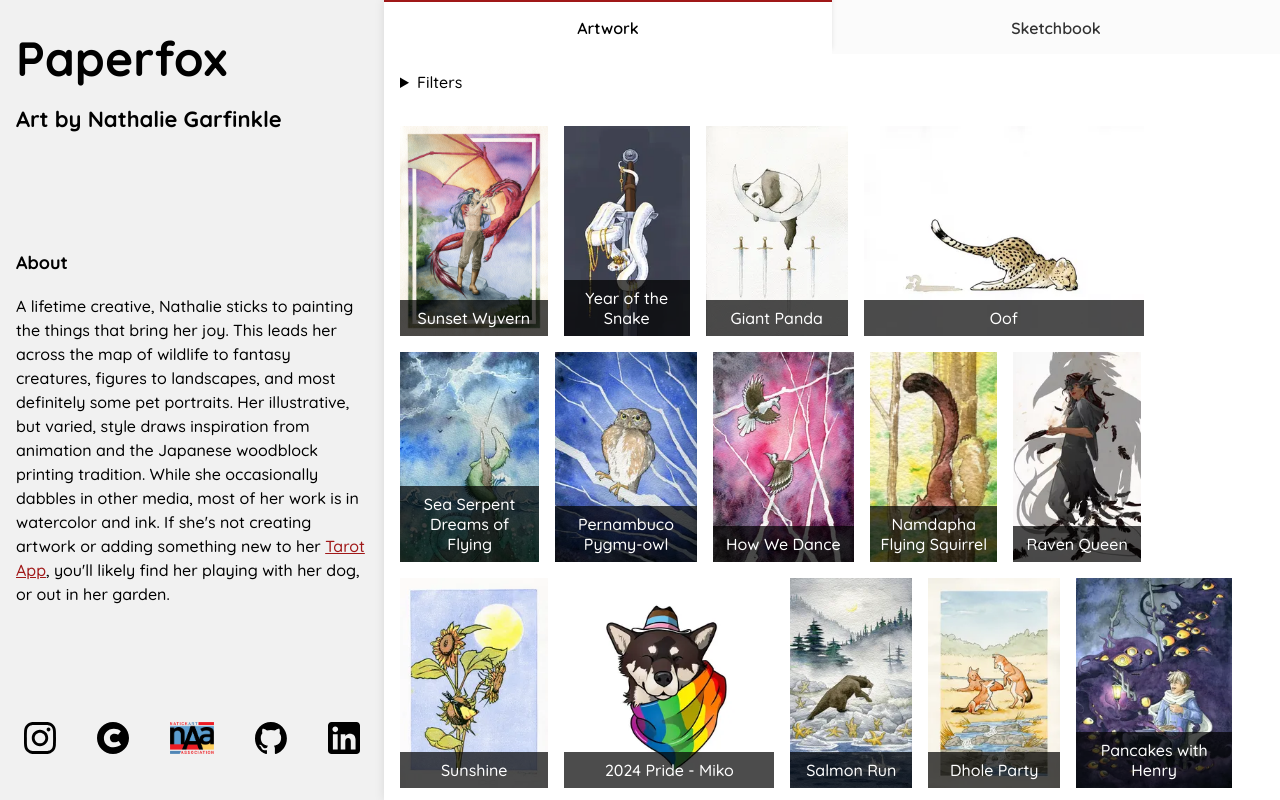
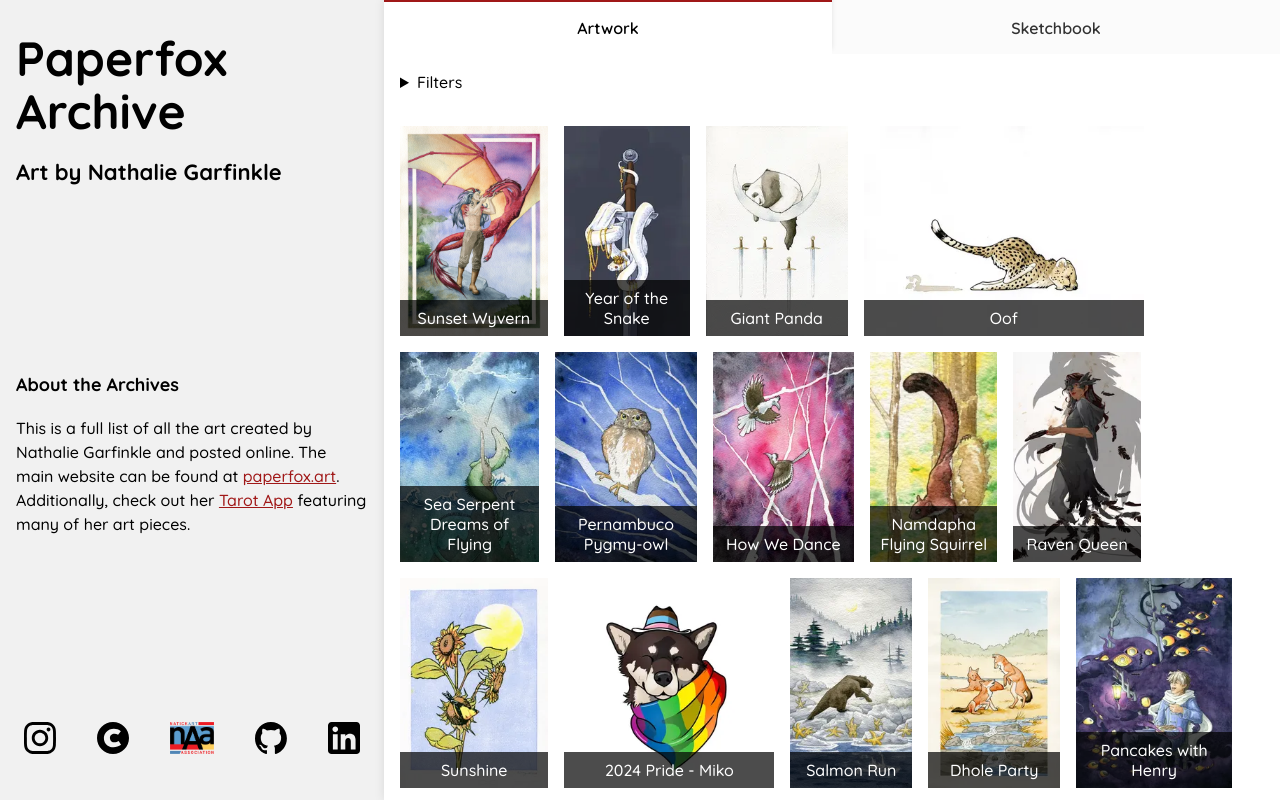
Before and after one commit to paperfox/art-archive, a Vue app: page / in a window 1280 px wide. Built offline with nearby package versions, Linux system fonts and the light colour scheme.

Commit message:
link updates

```diff
--- a/src/components/LeftRail.vue
+++ b/src/components/LeftRail.vue
@@ -1,23 +1,22 @@
 <script setup>
-import Footer from './Footer.vue';
+import Footer from "./Footer.vue";
 </script>
 
 <template>
   <aside class="left-rail">
     <div>
-      <h1>Paperfox</h1>
+      <h1>Paperfox Archive</h1>
       <h2>Art by Nathalie Garfinkle</h2>
     </div>
     <div>
-      <h3>About</h3>
+      <h3>About the Archives</h3>
       <p>
-        A lifetime creative, Nathalie sticks to painting the things that bring her joy. This leads her across the map of
-        wildlife to fantasy creatures, figures to landscapes, and most definitely some pet portraits. Her illustrative,
-        but varied, style draws inspiration from animation and the Japanese woodblock printing tradition. While she
-        occasionally dabbles in other media, most of her work is in watercolor and ink. If she's not creating artwork or
-        adding something new to her
-        <a href="https://paperfox-tarot.netlify.app/" target="_blank">Tarot App</a>, you'll likely find her playing with
-        her dog, or out in her garden.
+        This is a full list of all the art created by Nathalie Garfinkle and
+        posted online. The main website can be found at
+        <a href="https://paperfox.art" target="_blank">paperfox.art</a>.
+        Additionally, check out her
+        <a href="https://tarot.paperfox.art/" target="_blank">Tarot App</a>
+        featuring many of her art pieces.
       </p>
     </div>
     <Footer />
--- a/src/data/footerContent.js
+++ b/src/data/footerContent.js
@@ -1,31 +1,31 @@
 const footerLinks = [
   {
-    title: 'Instagram',
-    link: 'https://www.instagram.com/paperfoxmakesart/',
-    icon: 'instagramlogo.svg',
+    title: "Instagram",
+    link: "https://www.instagram.com/paperfoxmakesart/",
+    icon: "instagramlogo.svg",
     addFilter: true,
   },
   {
-    title: 'Cara',
-    link: 'https://cara.app/paperfox',
-    icon: 'cara-app-logo-circle.svg',
+    title: "Cara",
+    link: "https://cara.app/paperfox",
+    icon: "cara-app-logo-circle.svg",
     addFilter: true,
   },
   {
-    title: 'Natick Art Association',
-    link: 'https://www.natickartassociation.org/nathalie-garfinkle',
-    icon: 'NAA_Logo_Final_C2.png',
+    title: "Natick Art Association",
+    link: "https://www.natickartassociation.org/naa-artists#!biz/id/680038d67283ae8b760f54f9",
+    icon: "NAA_Logo_Final_C2.png",
   },
   {
-    title: 'GitHub',
-    link: 'https://github.com/paperfox',
-    icon: 'github-mark.svg',
+    title: "GitHub",
+    link: "https://github.com/paperfox",
+    icon: "github-mark.svg",
     addFilter: true,
   },
   {
-    title: 'LinkedIn',
-    link: 'https://www.linkedin.com/in/nathaliegarfinkle/',
-    icon: 'linkedinlogo.svg',
+    title: "LinkedIn",
+    link: "https://www.linkedin.com/in/nathaliegarfinkle/",
+    icon: "linkedinlogo.svg",
     addFilter: true,
   },
 ];
```
